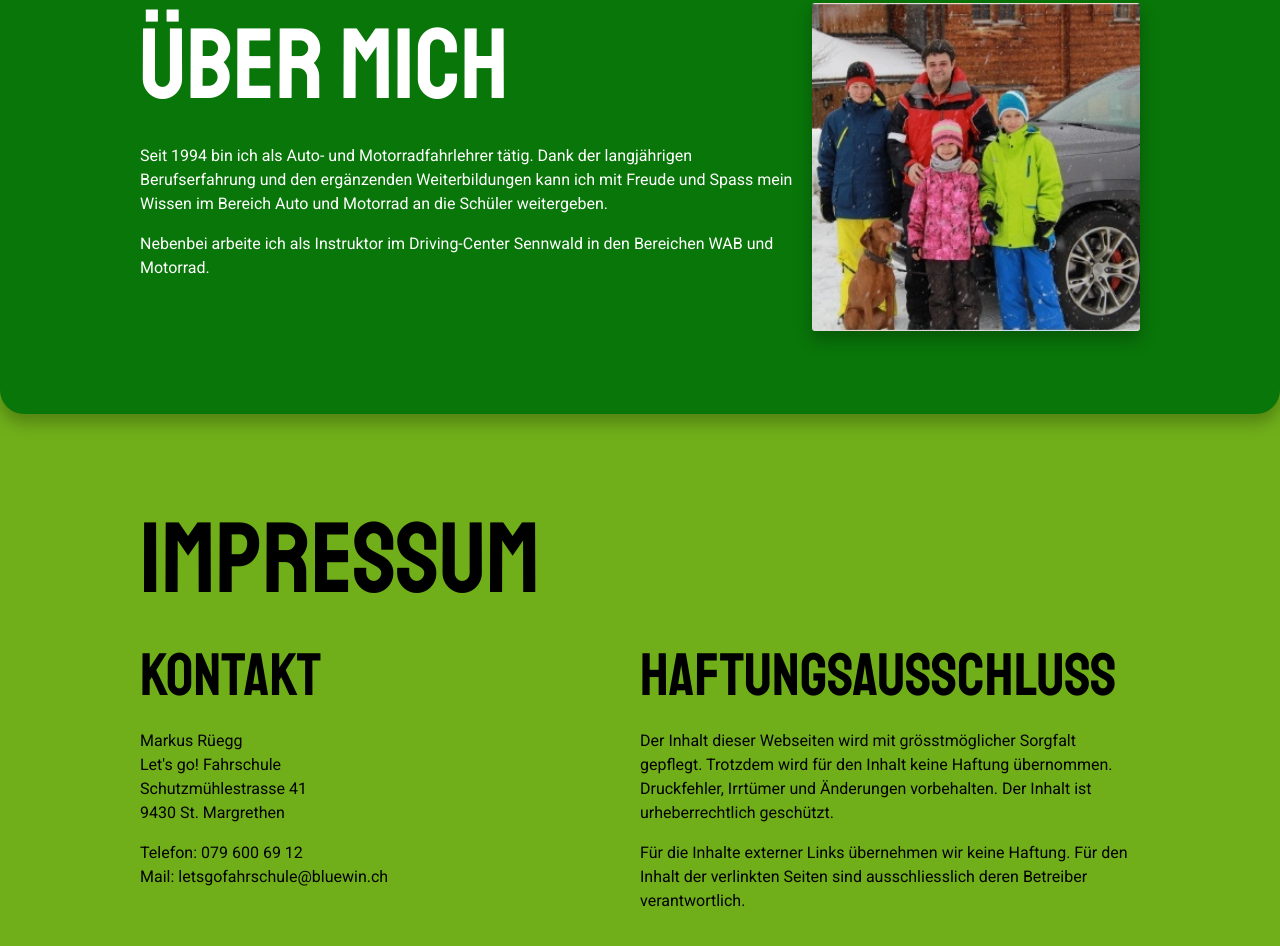
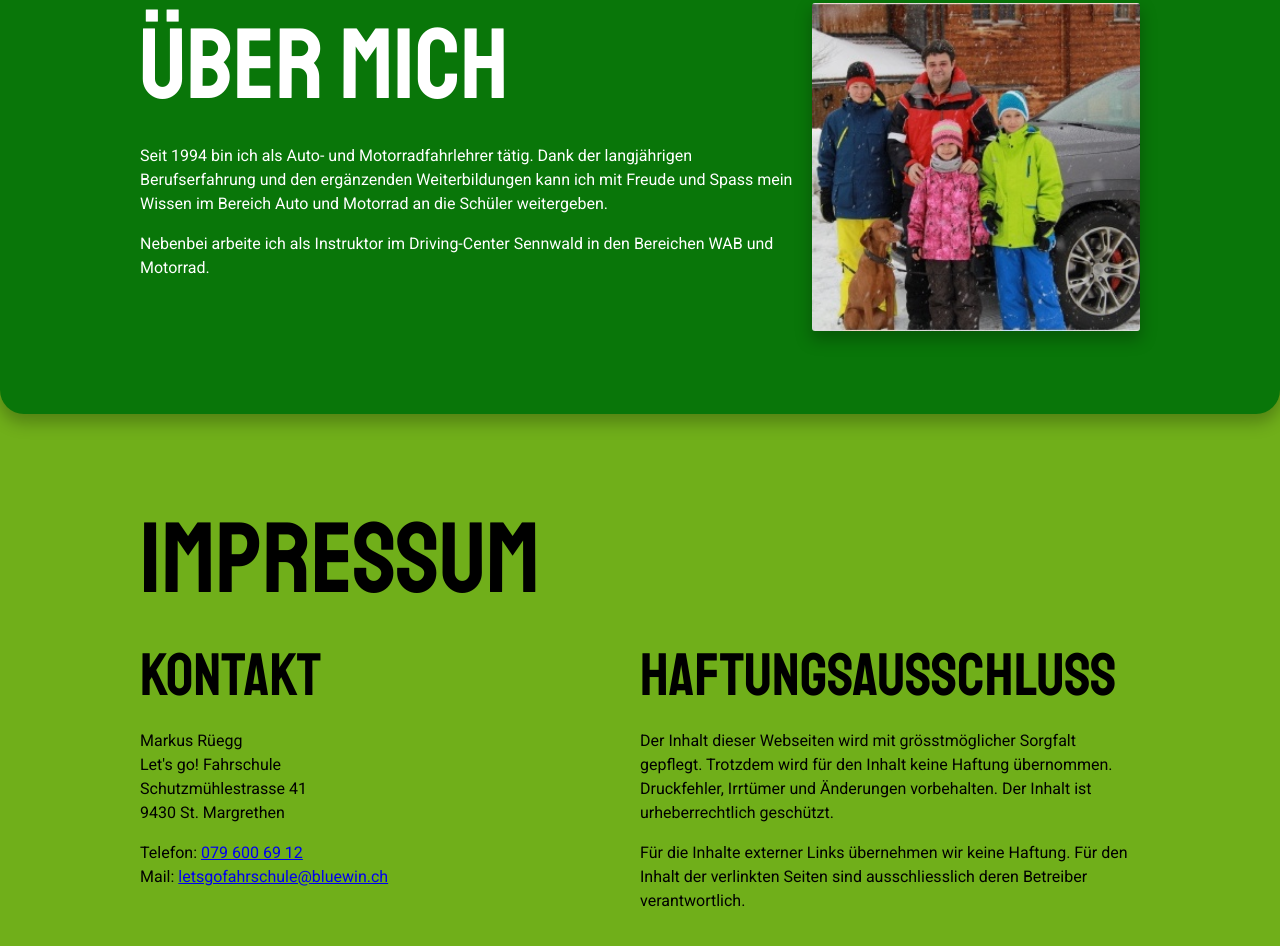
Before and after one commit to nilsbenz/lets-go-fahrschule, a plain HTML site: page src/index.html in a window 1280 px wide. Shown: the part 2468-3414 px from the top of the page. Drawn offline with nearby package versions, Linux system fonts and the light colour scheme.

Commit message:
feat: add links to impressum

```diff
--- a/src/index.html
+++ b/src/index.html
@@ -46,8 +46,18 @@
                   <p>9430 St. Margrethen</p>
                 </div>
                 <div class="impressum-contact">
-                  <p>Telefon: 079 600 69 12</p>
-                  <p>Mail: letsgofahrschule@bluewin.ch</p>
+                  <p>
+                    Telefon:
+                    <a href="tel:0041796006912">
+                      079 600 69 12
+                    </a>
+                  </p>
+                  <p>
+                    Mail:
+                    <a href="mailto:letsgofahrschule@bluewin.ch">
+                      letsgofahrschule@bluewin.ch
+                    </a>
+                  </p>
                 </div>
               </div>
               <div class="impressum-card">
```
